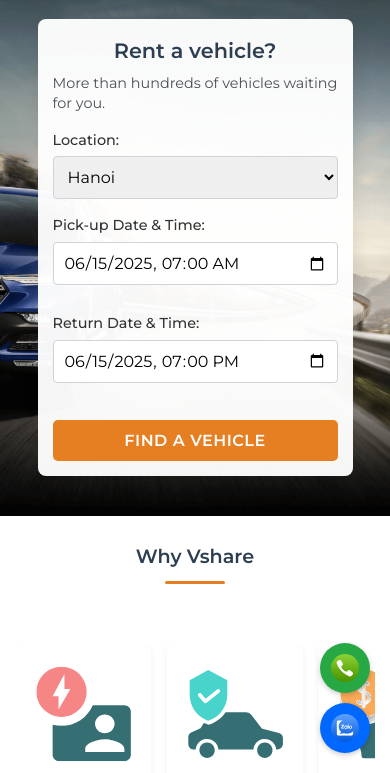
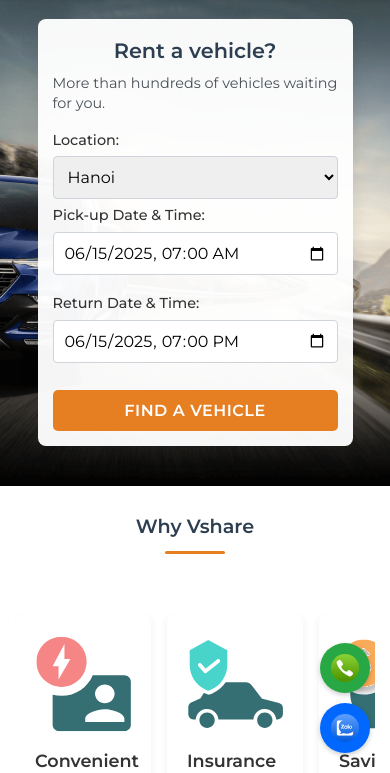
Before and after one commit to hoang-ama/car-rental-node, a website: page public/index.html in a window 390 px wide. Shown: the part 71-844 px from the top of the page. Drawn offline with Linux system fonts and the light colour scheme; no server answers.

Commit message:
fix error from booking widget style for mobile_v4

```diff
--- a/public/assets/css/style.css
+++ b/public/assets/css/style.css
@@ -1881,6 +1881,12 @@ ul#detail-features-list li i.fas {
     max-width: 90%;
     width: 480px;
   }
+
+  #home-booking-form {
+    flex-direction: column;
+    gap: 5px; /* Space between fields */
+  }
+
   /* 3.Benefits Section */
 
   .benefits {
```
